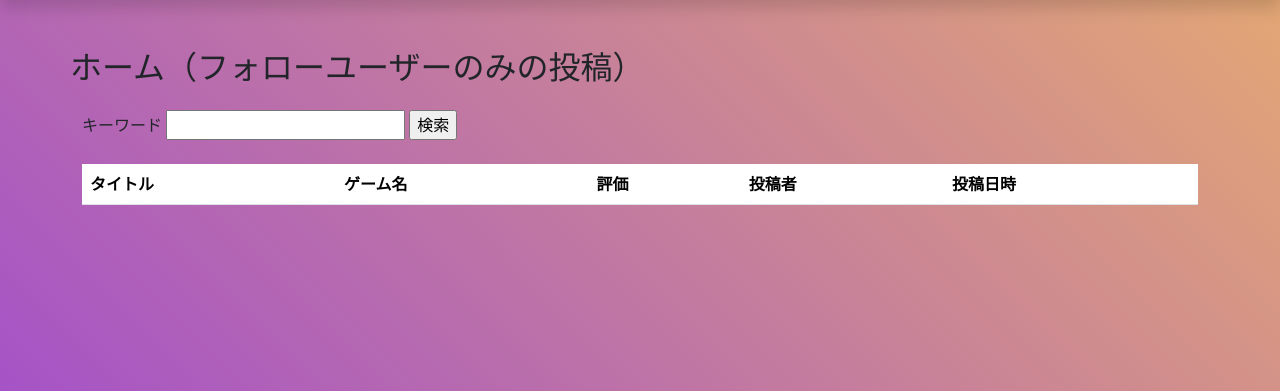
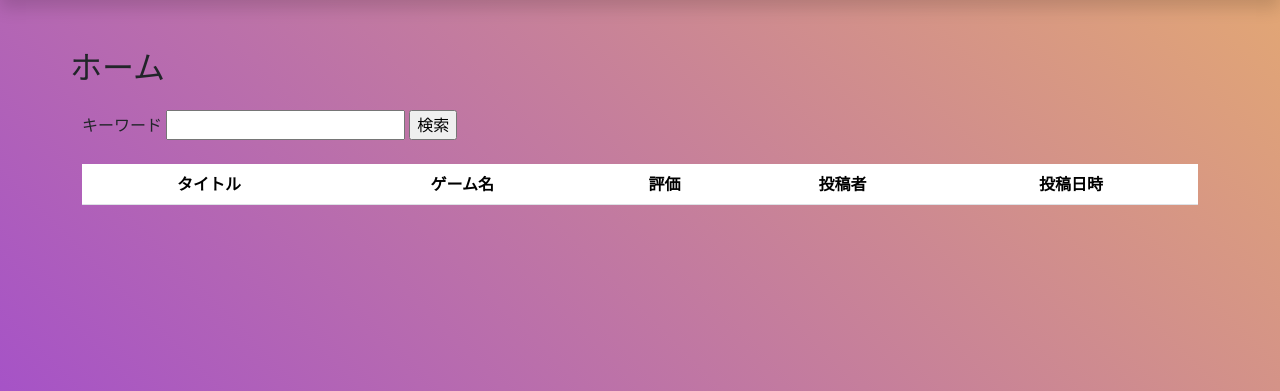
Before and after one commit to 20creamy21/Gamers, a Rails app: page /users in a window 1280 px wide. Shown: the part 56-447 px from the top of the page. Run offline with Rails 7, Linux system fonts and the light colour scheme; the visitor is signed in with stand-in values (Sample User, id 1); lists and menus that the app fills with data are empty; style sheets or scripts are compiled from the project's sources; some libraries are stand-ins or nearby versions.

Commit message:
[Fix] ホーム画面の投稿位置修正

```diff
--- a/app/views/users/index.html.erb
+++ b/app/views/users/index.html.erb
@@ -1,6 +1,6 @@
 <div class="container mt-5 mb-5">
 
-  <h2 class="row">ホーム（フォローユーザーのみの投稿）</h2>
+  <h2 class="row">ホーム</h2>
 
   <div class="row mt-4">
     <%= search_form_for @q, url: users_path do |f| %>
@@ -10,9 +10,9 @@
     <% end %>
   </div>
 
-  <div class="row mt-4">
+  <div class="row mt-4 text-center">
   <div class="col">
-    <table   class="col table table-striped">
+    <table class="col table table-striped">
       <thead>
         <tr>
           <th>タイトル</th>
```
